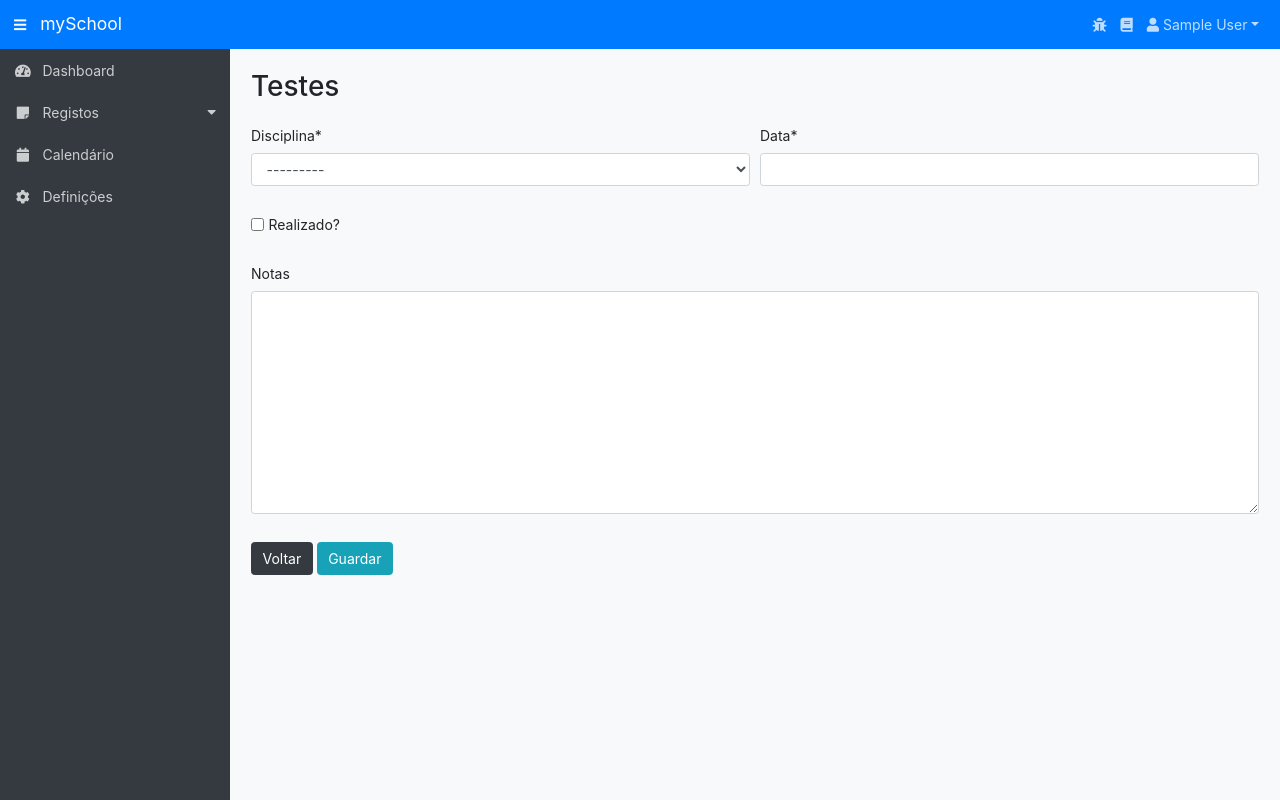
After one commit to myschool-app/mySchool, a Django app: page /app/testes/adicionar/ in a window 1280 px wide. The commit adds this page. Run offline with Django 3.2, Linux system fonts and the light colour scheme; the visitor is signed in with stand-in values (Sample User, id 1); data that the repository does not hold is empty; some libraries are stand-ins or nearby versions.

Commit message:
Adições: - Secção de Testes; - Adicionado campo 'Notas' à tabela de Testes; - Criado formulário para adição e edição de Testes; - Remodelada Página Inicial da aplicação; - Alterada mensagem quando um Teste é removido; - Alterado partial 'sem_registos', para mostrar uma mensagem mais correta; - Outras pequenas alterações.

```diff
--- a/myschool/myschool_app/forms.py
+++ b/myschool/myschool_app/forms.py
@@ -1,9 +1,16 @@
 from django import forms
 from django.contrib.auth.models import User
 from myschool_app.models import *
+import datetime
+
+# Disciplinas
 
 
 class DisciplinaForm(forms.ModelForm):
+    """
+    Formulário para criação e edição de disciplinas
+    """
+
     class Meta:
         model = Disciplina
         fields = ['descricao', 'professor', ]
@@ -15,3 +22,34 @@ class DisciplinaForm(forms.ModelForm):
         # filtra os professores que pertencem ao utilizador acima
         self.fields['professor'].queryset = Professor.objects.filter(
             utilizador=utilizador)
+
+# Testes
+
+
+class TesteForm(forms.ModelForm):
+    """
+    Formulário para criação e edição de testes
+    """
+
+    class Meta:
+        model = Teste
+        fields = ['disciplina', 'data', 'notas', 'realizado', 'avaliacao']
+
+    def __init__(self, *args, **kwargs):
+        # utilizador que tem sessão iniciada na aplicação
+        utilizador = kwargs.pop('user')
+        super(TesteForm, self).__init__(*args, **kwargs)
+        # filtra os professores que pertencem ao utilizador acima
+        self.fields['disciplina'].queryset = Disciplina.objects.filter(
+            utilizador=utilizador)
+
+    """
+    Verifica se a data introduzida pelo utilizador não é no passado.
+    Caso seja, informa o utilizador com uma mensagem de erro
+    """
+
+    def clean_data(self):
+        data = self.cleaned_data['data']
+        if data < datetime.date.today():
+            raise forms.ValidationError("A data não pode ser no passado")
+        return data
--- a/myschool/myschool_app/models.py
+++ b/myschool/myschool_app/models.py
@@ -47,15 +47,17 @@ class Teste(models.Model):
     disciplina = models.ForeignKey(
         'Disciplina', on_delete=models.CASCADE, verbose_name="Disciplina")
     data = models.DateField(verbose_name="Data")
+    notas = models.TextField(max_length=255, blank=True, verbose_name="Notas")
     realizado = models.BooleanField(verbose_name="Realizado?")
-    avaliacao = models.FloatField(verbose_name="Avaliação", blank=True)
+    avaliacao = models.FloatField(
+        verbose_name="Avaliação", blank=True, null=True)
 
     class Meta:
         verbose_name = "Teste"
         verbose_name_plural = "Testes"
 
     def __str__(self):
-        return self.disciplina
+        return self.disciplina.descricao
 
 # Evento
 
--- a/myschool/myschool_app/templates/myschool_app/app/base.html
+++ b/myschool/myschool_app/templates/myschool_app/app/base.html
@@ -10,6 +10,8 @@
     <link rel="stylesheet" href="{% static 'myschool_app/fontawesome/css/all.min.css' %}" />
     <link rel="stylesheet" href="{% static 'myschool_app/css/bootadmin.min.css' %}" />
 
+    <script src="{% static 'myschool_app/js/jquery.min.js' %}"></script>
+
     <title>mySchool - {% block title %}{% endblock title %}</title>
   </head>
   <body class="bg-light">
@@ -18,7 +20,6 @@
     {% block content %}
     {% endblock content %}
 
-    <script src="{% static 'myschool_app/js/jquery.min.js' %}"></script>
     <script src="{% static 'myschool_app/js/bootstrap.bundle.min.js' %}"></script>
     <script src="{% static 'myschool_app/js/bootadmin.min.js' %}"></script>
     <script type="text/javascript" src="https://www.gstatic.com/charts/loader.js"></script>
--- a/myschool/myschool_app/templates/myschool_app/app/disciplinas.html
+++ b/myschool/myschool_app/templates/myschool_app/app/disciplinas.html
@@ -50,7 +50,7 @@
             </tbody>
           </table>
         {% else %}
-          {% include 'myschool_app/app/partials/_sem-registos.html' with seccao="disciplinas" %}
+          {% include 'myschool_app/app/partials/_sem-registos.html' with mensagem="Não tem disciplinas registadas" %}
         {% endif %}
       </div>
       <!-- Dica -->
--- a/myschool/myschool_app/templates/myschool_app/app/index.html
+++ b/myschool/myschool_app/templates/myschool_app/app/index.html
@@ -35,7 +35,7 @@
           </div>
           <div class="flex-grow-1 bg-white p-4">
             <p class="text-uppercase text-secondary mb-0">Testes</p>
-            <h3 class="font-weight-bold mb-0">WIP</h3>
+            <h3 class="font-weight-bold mb-0">{{ quantidade_testes }}</h3>
           </div>
         </div>
       </div>
--- a/myschool/myschool_app/templates/myschool_app/app/partials/_sem-registos.html
+++ b/myschool/myschool_app/templates/myschool_app/app/partials/_sem-registos.html
@@ -1,4 +1,4 @@
 <div class="mt-2 mb-4">
-    <h5>Não tem {{ seccao }} registadas.</h5>
+    <h5>{{ mensagem }}</h5>
     <p>Utilize a opção <span class="badge badge-info">Adicionar</span> para adicionar registos.</p>
 </div>
--- a/myschool/myschool_app/templates/myschool_app/app/partials/_sidebar.html
+++ b/myschool/myschool_app/templates/myschool_app/app/partials/_sidebar.html
@@ -7,7 +7,7 @@
       <a href="#registos" data-toggle="collapse"> <i class="fa fa-fw fa-sticky-note mr-2"></i> Registos </a>
       <ul id="registos" class="list-unstyled collapse">
         <li><a href="{% url 'app-disciplinas-lista' %}">Disciplinas</a></li>
-        <li><a href="#">Testes</a></li>
+        <li><a href="{% url 'app-testes-lista' %}">Testes</a></li>
         <li><a href="#">Eventos</a></li>
         <li><a href="{% url 'app-professores-lista' %}">Professores</a></li>
       </ul>
--- a/myschool/myschool_app/templates/myschool_app/app/professores.html
+++ b/myschool/myschool_app/templates/myschool_app/app/professores.html
@@ -27,7 +27,7 @@
 
         <a href="{% url 'app-professores-adicionar' %}" class="btn btn-sm btn-info mb-3"> <i class="fas fa-plus"></i> Adicionar</a>
 
-        {% if professores %} <!-- Verifica se existem disciplinas registadas -->
+        {% if professores %} <!-- Verifica se existem professores registadas -->
           <table class="table table-hover">
             <thead class="thead-light">
               <tr>
@@ -50,7 +50,7 @@
             </tbody>
           </table>
         {% else %}
-          {% include 'myschool_app/app/partials/_sem-registos.html' with seccao="professores" %}
+          {% include 'myschool_app/app/partials/_sem-registos.html' with mensagem="Não tem professores registados" %}
         {% endif %}
       </div>
     </div>
--- /dev/null
+++ b/myschool/myschool_app/templates/myschool_app/app/testes_form.html
@@ -0,0 +1,56 @@
+{% extends 'myschool_app/app/base.html' %}
+{% load crispy_forms_tags %}
+
+{% block title %}
+  Adicionar Teste
+{% endblock title %}
+
+{% block content %}
+<div class="d-flex">
+  {% include 'myschool_app/app/partials/_sidebar.html' %}
+
+  <div class="content p-4">
+    <h2>Testes</h2>
+
+    <div class="row mt-4">
+      <div class="col">
+        <form method="POST">
+          {% csrf_token %}
+          <div class="form-row">
+            <div class="form-group col-md-6">
+              {{ form.disciplina|as_crispy_field }}
+            </div>
+            <div class="form-group col-md-6">
+              {{ form.data|as_crispy_field }}
+            </div>
+          </div>
+          <div class="form-row">
+            <div class="form-group col-md-6">
+              {{ form.realizado|as_crispy_field }}
+            </div>
+            <div class="form-group col-md-6">
+              {{ form.avaliacao|as_crispy_field }}
+            </div>
+          </div>
+          <div class="form-row">
+            <div class="form-group col">
+              {{ form.notas|as_crispy_field }}
+            </div>
+          </div>
+
+          <a href="{% url 'app-testes-lista' %}" class="btn btn-dark">Voltar</a>
+          <input type="submit" class="btn btn-info" value="Guardar">
+        </form>
+      </div>
+    </div>
+  </div>
+</div>
+
+<script>
+  // Mostra e oculta a nota de acordo com a checkbox
+  $('#id_realizado').change(() => {
+    $('#div_id_avaliacao').toggle(this.checked);
+ }).change();
+</script>
+
+{% endblock content %}
--- a/myschool/myschool_app/views_app.py
+++ b/myschool/myschool_app/views_app.py
@@ -31,6 +31,10 @@ class Dashboard(LoginRequiredMixin, TemplateView):
         # Contagem dos professores
         context['quantidade_professores'] = Professor.objects.filter(
             utilizador=self.request.user).count()
+        context['quantidade_testes'] = Teste.objects.filter(
+            utilizador=self.request.user).count()
+        context['proximos_testes'] = Teste.objects.all().filter(
+            utilizador=self.request.user)
         return context
 
 
@@ -222,3 +226,100 @@ class ProfessorDeleteView(LoginRequiredMixin, SuccessMessageMixin, UserPassesTes
         messages.success(self.request, self.success_message %
                          professor.__dict__)
         return super(ProfessorDeleteView, self).delete(request, *args, **kwargs)
+
+
+"""
+Testes
+"""
+
+# Lista de Testes
+
+
+class TesteListView(LoginRequiredMixin, ListView):
+    """
+    Mostra a lista de testes, próprios de cada utilizador
+    registado na tabela Teste
+    """
+
+    model = Teste
+    template_name = 'myschool_app/app/testes.html'
+    context_object_name = 'testes'
+
+    def get_queryset(self):
+        return Teste.objects.filter(utilizador=self.request.user)
+
+# Adicionar Teste
+
+
+class TesteCreateView(LoginRequiredMixin, SuccessMessageMixin, CreateView):
+    """
+    Cria um teste
+    """
+
+    template_name = 'myschool_app/app/testes_form.html'
+    form_class = TesteForm
+    success_url = reverse_lazy('app-testes-lista')
+    success_message = "O teste da disciplina %(disciplina)s foi criado com sucesso!"
+
+    def get_form_kwargs(self):
+        kwargs = super(TesteCreateView, self).get_form_kwargs()
+        kwargs['user'] = self.request.user
+        return kwargs
+
+    def form_valid(self, form):
+        form.instance.utilizador = self.request.user
+        return super().form_valid(form)
+
+# Editar Teste
+
+
+class TesteUpdateView(LoginRequiredMixin, SuccessMessageMixin, UserPassesTestMixin, UpdateView):
+    """
+    Edita um teste
+    """
+
+    model = Teste
+    template_name = 'myschool_app/app/testes_form.html'
+    form_class = TesteForm
+    success_url = reverse_lazy('app-testes-lista')
+    success_message = "O teste da disciplina %(disciplina)s foi atualizado com sucesso!"
+
+    def get_form_kwargs(self):
+        kwargs = super(TesteUpdateView, self).get_form_kwargs()
+        kwargs['user'] = self.request.user
+        return kwargs
+
+    def form_valid(self, form):
+        form.instance.utilizador = self.request.user
+        return super().form_valid(form)
+
+    def test_func(self):
+        teste = self.get_object()
+        if self.request.user == teste.utilizador:
+            return True
+        return False
+
+# Remover Teste
+
+
+class TesteDeleteView(LoginRequiredMixin, SuccessMessageMixin, UserPassesTestMixin, DeleteView):
+    """
+    Remove um teste
+    """
+
+    model = Teste
+    template_name = 'myschool_app/app/testes_remover.html'
+    success_url = reverse_lazy('app-testes-lista')
+    context_object_name = 'teste'
+    success_message = "O teste do dia %(data)s foi removido com sucesso!"
+
+    def test_func(self):
+        teste = self.get_object()
+        if self.request.user == teste.utilizador:
+            return True
+        return False
+
+    def delete(self, request, *args, **kwargs):
+        teste = self.get_object()
+        messages.success(self.request, self.success_message % teste.__dict__)
+        return super(TesteDeleteView, self).delete(request, *args, **kwargs)
```
Also changed, not shown: myschool/myschool_app/templates/myschool_app/app/testes.html (added, +73 -0 lines), myschool/myschool_app/templates/myschool_app/app/testes_remover.html (added, +28 -0 lines), myschool/myschool_app/templates/myschool_app/publico/index.html (+10 -3 lines), myschool/myschool_app/urls_app.py (+9 -1 lines), myschool/myschool_app/migrations/0004_auto_20191129_1827.py (added), myschool/myschool_app/migrations/0005_teste_notas.py (added), myschool/myschool_app/migrations/0006_auto_20191129_1853.py (added), myschool/myschool_app/migrations/0007_auto_20191129_1901.py (added), myschool/myschool_app/migrations/0008_auto_20191129_1916.py (added), 1 other file.
